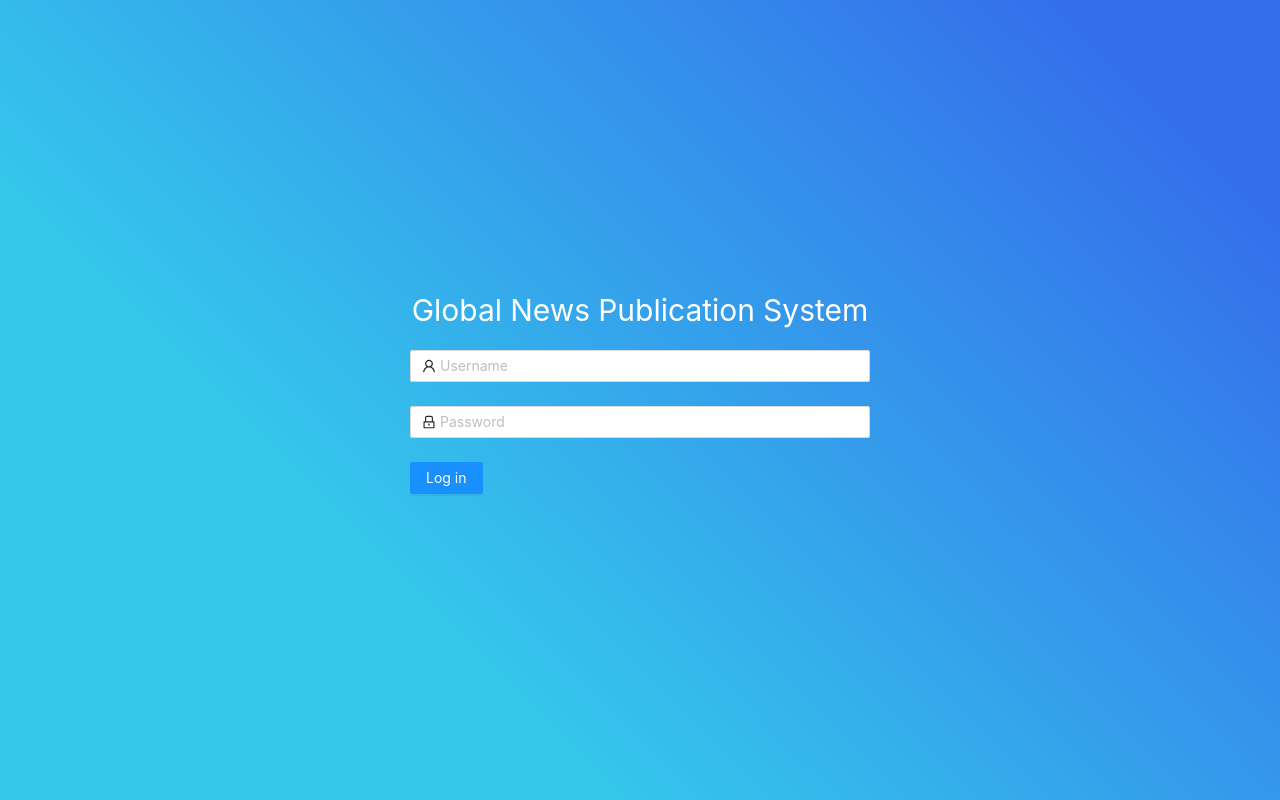
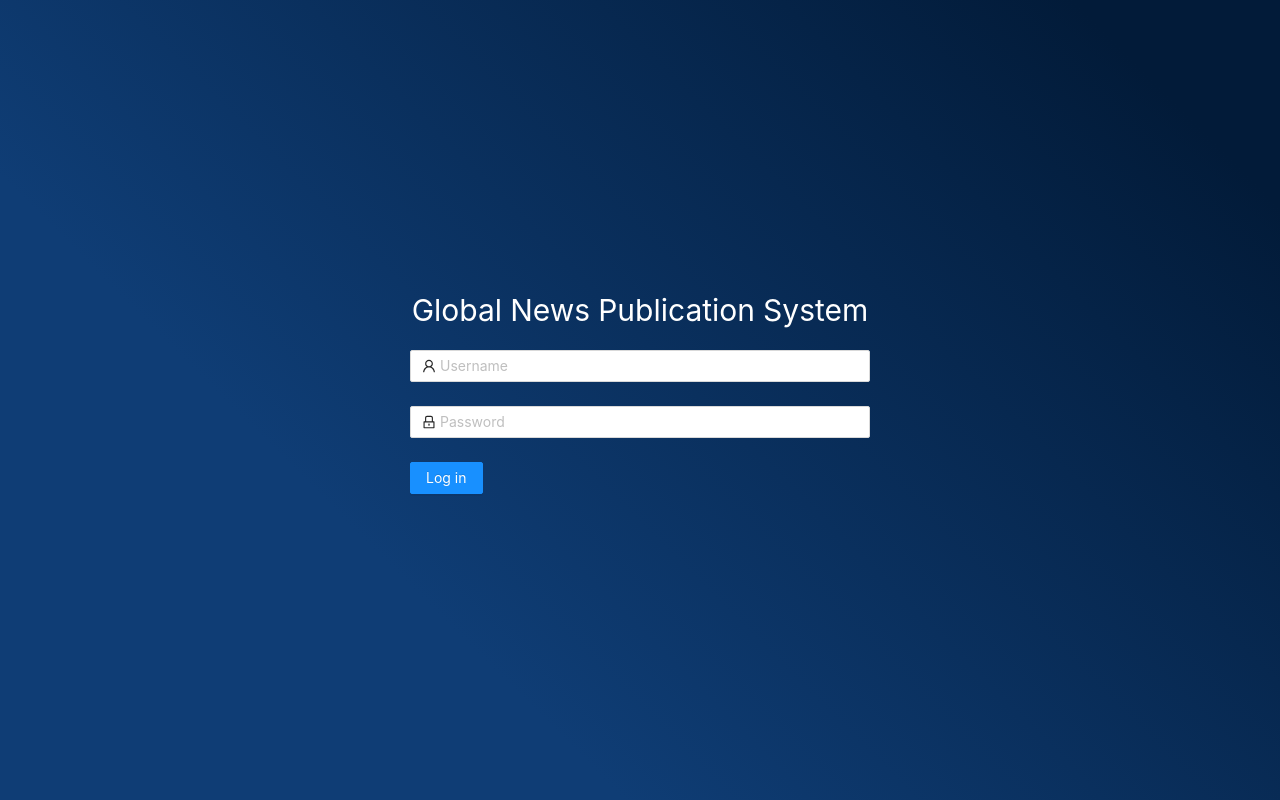
Before and after one commit to figo5530/news, a React (Create React App) app: page /#/login in a window 1280 px wide. Built offline with nearby package versions, Linux system fonts and the light colour scheme.

Commit message:
offers background color changes

```diff
--- a/package.json
+++ b/package.json
@@ -11,6 +11,7 @@
     "http-proxy-middleware": "^0.19.1",
     "react": "^17.0.2",
     "react-dom": "^17.0.2",
+    "react-particles-js": "^3.6.0",
     "react-router-dom": "^6.2.1",
     "react-scripts": "4.0.1",
     "sass": "^1.49.7",
--- a/src/views/login/Login.js
+++ b/src/views/login/Login.js
@@ -2,7 +2,6 @@ import React from 'react';
 import { Form, Input, Button } from 'antd';
 import { UserOutlined, LockOutlined } from '@ant-design/icons';
 import './login.css'
-
 export default function Login() {
 
   const onFinish = (values) => {
@@ -10,8 +9,8 @@ export default function Login() {
   };
 
   return (
-    <div className='' style={{ background: 'linear-gradient(45deg, #34c6eb 30%, #346eeb 90%)', height: "100%" }}>
-
+    <div className='' style={{ background: 'linear-gradient(45deg, #0f3d75 30%, #021b39 90%)', height: "100%" }}>
+    {/* <div className='' style={{ background: 'linear-gradient(45deg, #34c6eb 30%, #346eeb 90%)', height: "100%" }}> */}
 
       <div className='formContainer'>
         <div className='loginTitle'>
--- a/src/views/login/login.css
+++ b/src/views/login/login.css
@@ -1,5 +1,3 @@
-
-
 .formContainer{
     position: fixed;
     width: 500px;
```
Also changed, not shown: 2 other files (tests, documents, lock files or other folders).
